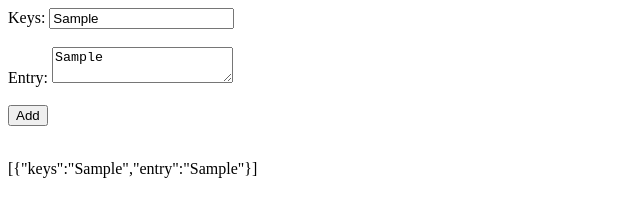
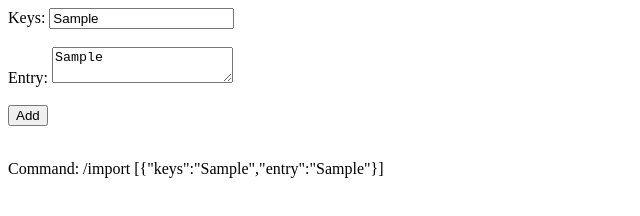
Before and after one commit to Splsch/splsch.github.io, a plain HTML site: page index.html in a window 1280 px wide. Both pictures are taken after typing "Sample", "Sample" into the empty fields and a click on the button "Add". Shown: the whole page, without its empty margins (0-640 px from the left). Drawn offline with Linux system fonts and the light colour scheme.

Commit message:
Added More User Friendly Message

```diff
--- a/index.html
+++ b/index.html
@@ -15,7 +15,7 @@ Entry: <textarea id="entry"></textarea>
         //[{"id":"0.2276568571492854","keys":"tamela","entry":"She is a woman with blond hair.\n"},{"id":"0.5095987437175058","keys":"sydney","entry":"She is a woman with red hair.\n"}]
         var keys = document.getElementById("keys").value;
         var entry = document.getElementById("entry").value;
-        var msg = "["
+        var msg = "Command: /import ["
         console.log("hello");
         if(keys != '' && entry != '') {
             keyArray.push(keys);
```
